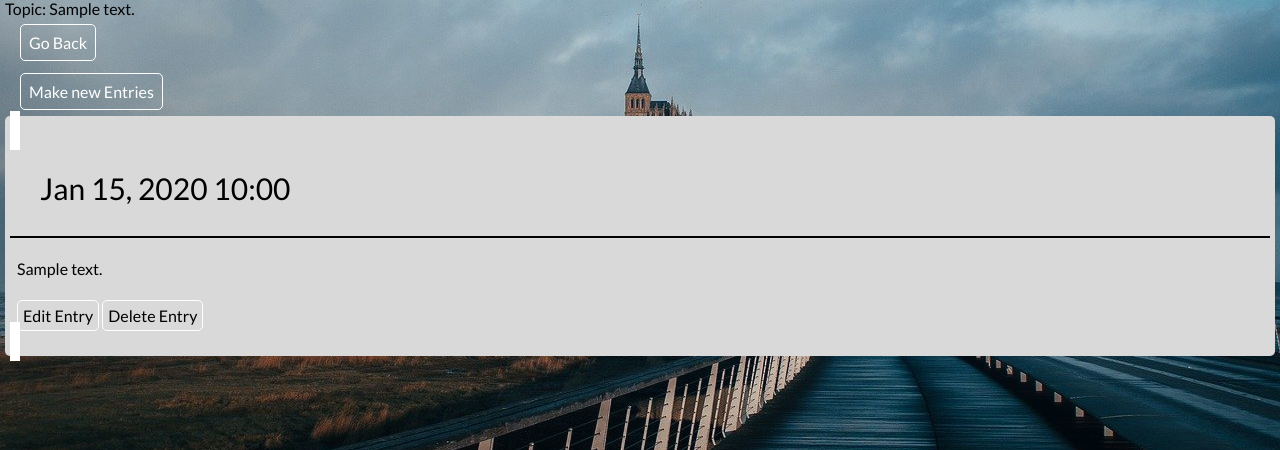
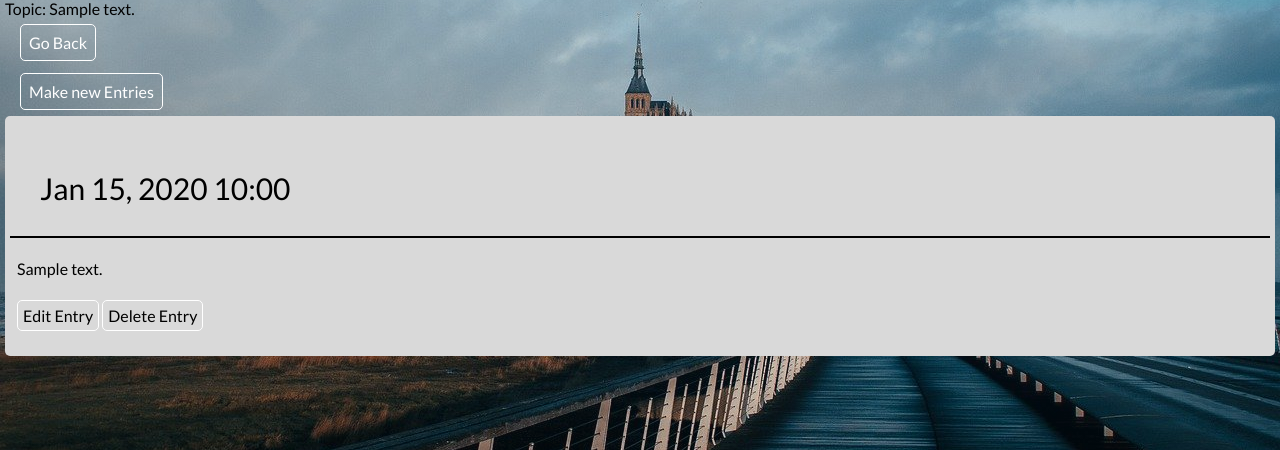
Before and after one commit to Mikeedozie/Learning_log, a Django app: page /topics/1 in a window 1280 px wide. Shown: the part 165-615 px from the top of the page. Run offline with Django 4.2, Linux system fonts and the light colour scheme; a user stored in the database is signed in; tables that the repository leaves empty hold one stand-in row (values such as "Sample post").

```diff
--- a/learning_logs/templates/entry.html
+++ b/learning_logs/templates/entry.html
@@ -62,7 +62,6 @@
         }
         span.diff {
             padding: 10px;
-            background: white;
         }
     </style>
 </head>
```
